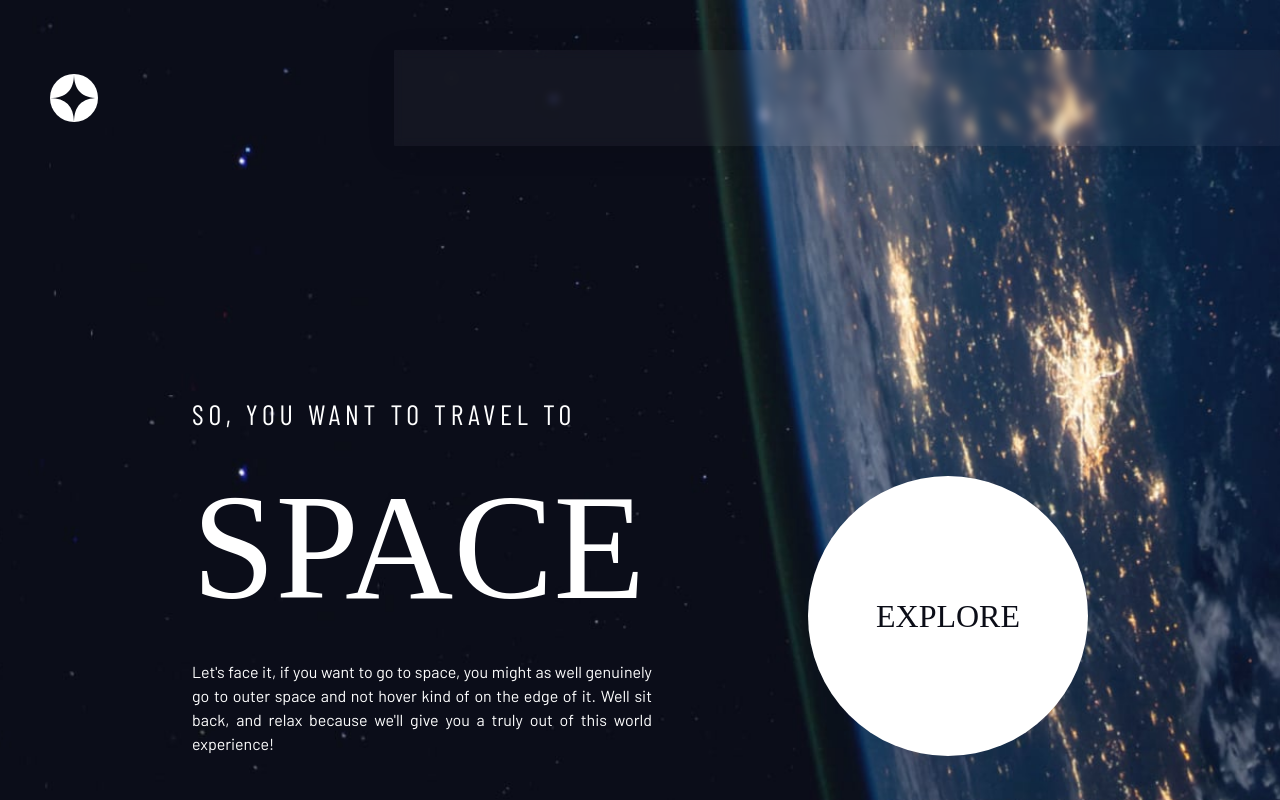
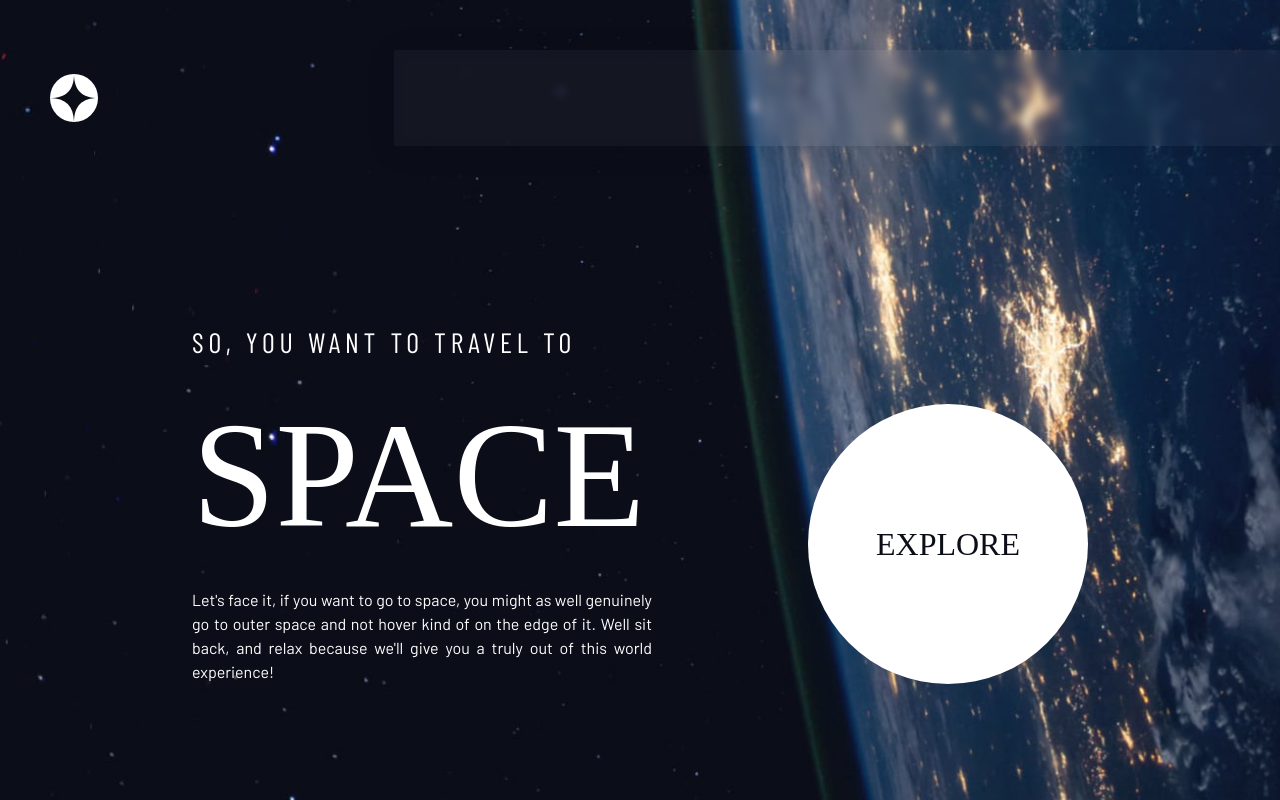
Before and after one commit to Agusmac/SpaceTourist, a React (Create React App) app: page / in a window 1280 px wide. Shown: the top 800 px of the page. Built offline with nearby package versions, Linux system fonts and the light colour scheme; a web font is replaced by a local one.

Commit message:
Update Home.css

```diff
--- a/src/Home.css
+++ b/src/Home.css
@@ -1,6 +1,6 @@
 
 .homediv{
-    margin: 200px 15% 200px;
+    margin: 10vw 15% 200px;
     text-align: justify;
     transition: 0.5s;
 }
@@ -39,7 +39,7 @@
 
 @media (max-width:1100px) {
     .homediv{
-        margin: 200px 6%;
+        margin: 10vw 6%;
     }
 
 }
```
